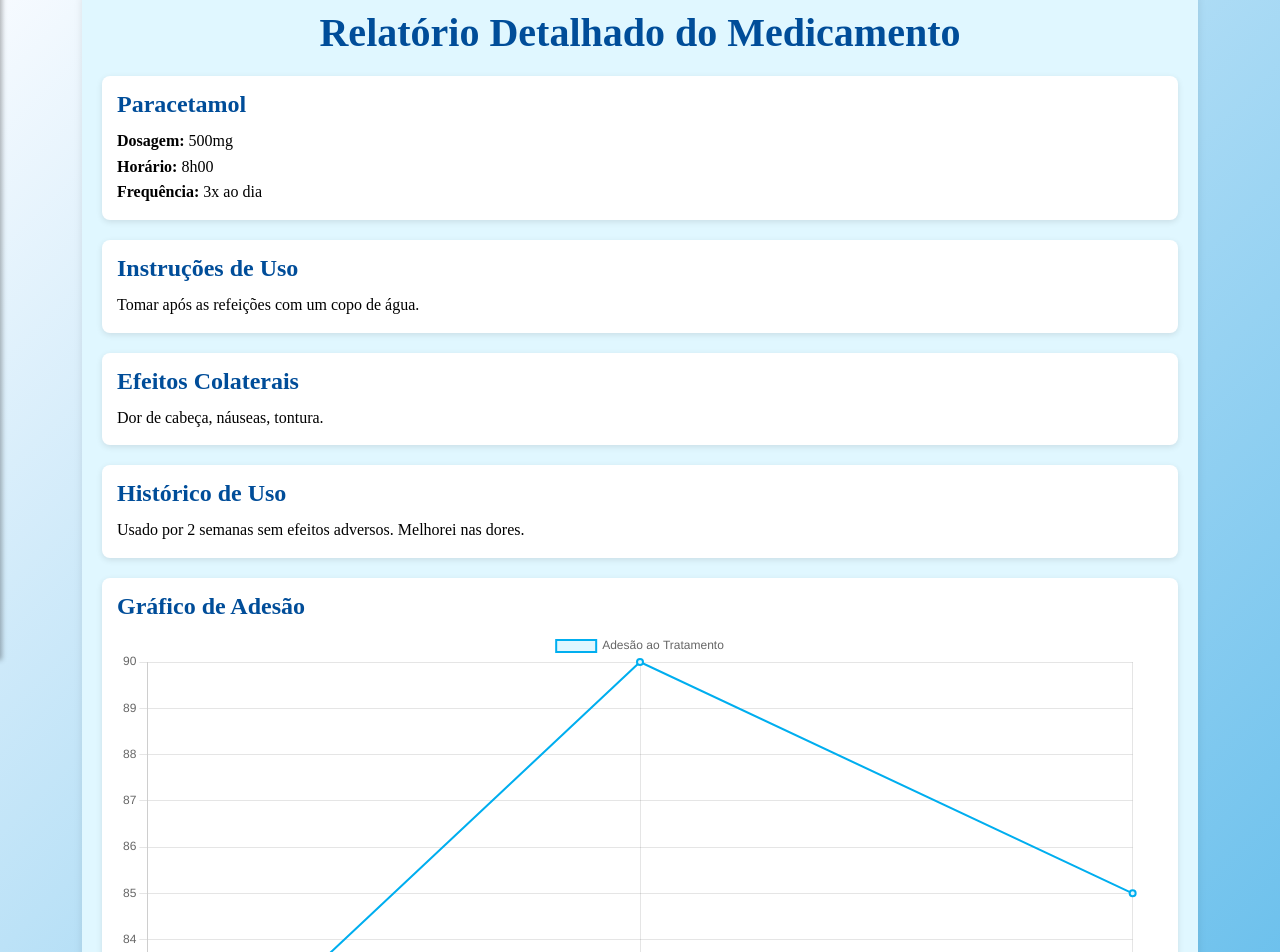
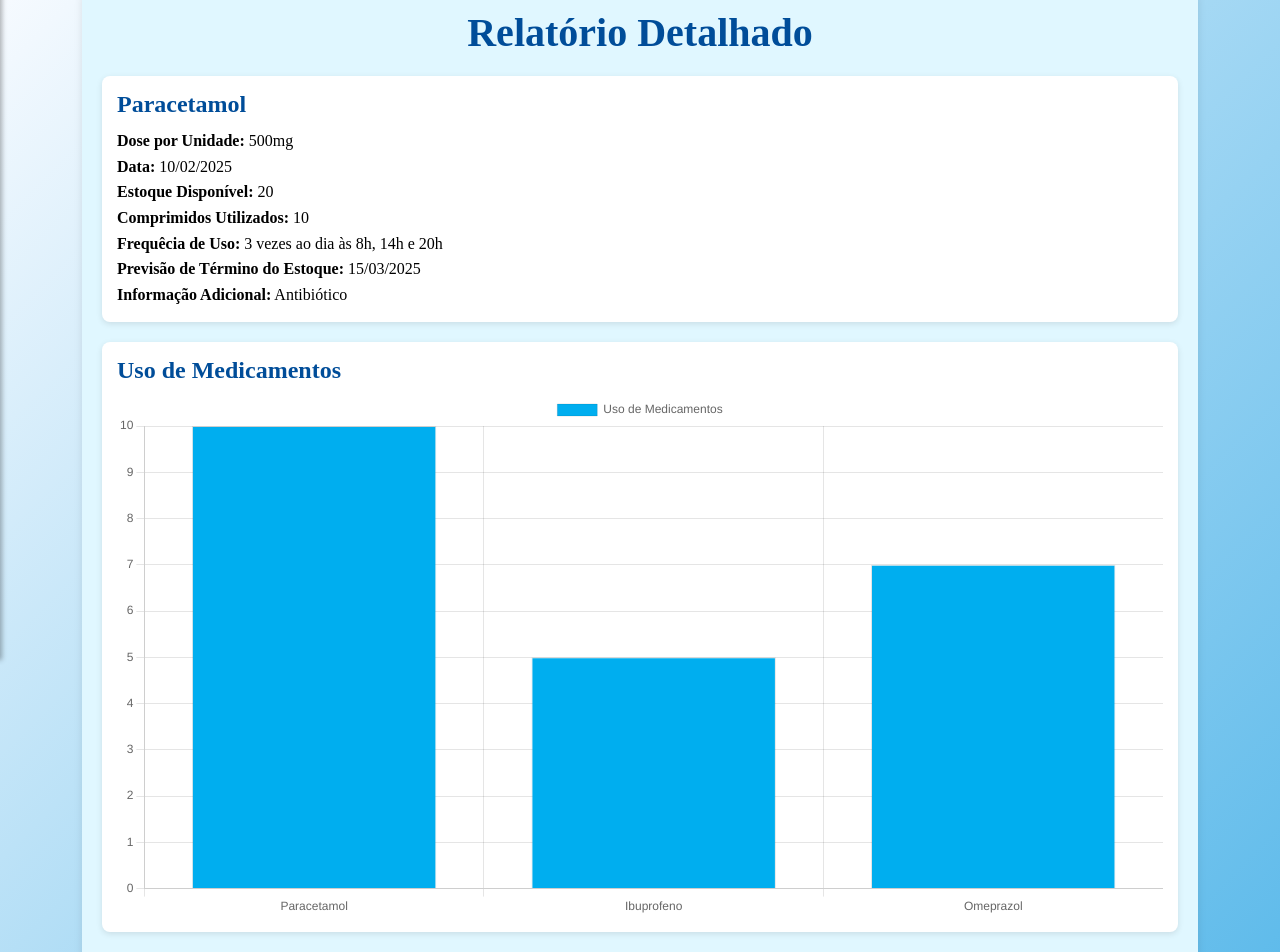
Before and after one commit to Raquel212/MediCareFrontEnd, a React (Vite) app: page /verDetalhes in a window 1280 px wide. Shown: the part 140-1092 px from the top of the page. Built offline with nearby package versions, Linux system fonts and the light colour scheme.

Commit message:
Update DetalhesMedicamentos

```diff
--- a/src/pages/DetalhesMedicamentos/DetalhesMedicamentos.module.css
+++ b/src/pages/DetalhesMedicamentos/DetalhesMedicamentos.module.css
@@ -25,7 +25,7 @@
 .instrucoesUso,
 .efeitosColaterais,
 .historicoUso,
-.graficoAdesao {
+.graficoUso {
     background-color: #ffffff;
     border-radius: 8px;
     padding: 15px;
@@ -37,7 +37,7 @@
 .instrucoesUso h3,
 .efeitosColaterais h3,
 .historicoUso h3,
-.graficoAdesao h3 {
+.graficoUso h3 {
     font-size: 1.5rem;
     color: #004D99;
     margin-bottom: 10px;
@@ -75,7 +75,7 @@
     color: #00AEEF;
 }
 
-.graficoAdesao p {
+.graficoUso p {
     font-size: 1rem;
     color: #888;
     margin-top: 10px;
@@ -113,7 +113,7 @@
     .instrucoesUso,
     .efeitosColaterais,
     .historicoUso,
-    .graficoAdesao {
+    .graficoUso {
         padding: 10px;
     }
 
@@ -127,13 +127,13 @@
         width: 100%;
     }
 
-    .graficoAdesao {
+    .graficoUso {
         height: 450px;
     }
 }
 
 @media (max-width: 480px){
-    .graficoAdesao {
+    .graficoUso {
         height: 250px;
     }
 }
@@ -164,13 +164,13 @@
         display: none;
     }
 
-    .graficoAdesao {
+    .graficoUso {
         width: 100%;
         height: 400px;
     }
 
 
-    .graficoAdesao canvas {
+    .graficoUso canvas {
         width: 100% !important;
         height: auto !important;
     }
--- a/src/pages/DetalhesMedicamentos/index.jsx
+++ b/src/pages/DetalhesMedicamentos/index.jsx
@@ -2,10 +2,10 @@ import Footer from '../../components/Footer';
 import HeaderHomeUsuario from '../../components/HeaderHomeUsuario';
 import styles from './DetalhesMedicamentos.module.css';
 import { Link } from 'react-router-dom';
-import { Line } from 'react-chartjs-2';
-import { Chart as ChartJS, CategoryScale, LinearScale, PointElement, LineElement, Title, Tooltip, Legend } from 'chart.js';
+import { Bar } from 'react-chartjs-2';
+import { Chart as ChartJS, CategoryScale, LinearScale, BarElement, Title, Tooltip, Legend } from 'chart.js';
 
-ChartJS.register(CategoryScale, LinearScale, PointElement, LineElement, Title, Tooltip, Legend);
+ChartJS.register(CategoryScale, LinearScale, BarElement, Title, Tooltip, Legend);
 
 function DetalhesMedicamento() {
     const medicamento = {
@@ -13,27 +13,28 @@ function DetalhesMedicamento() {
         dosagem: '500mg',
         horario: '8h00',
         frequencia: '3x ao dia',
-        instrucoesUso: 'Tomar após as refeições com um copo de água.',
-        efeitosColaterais: 'Dor de cabeça, náuseas, tontura.',
-        historicoUso: 'Usado por 2 semanas sem efeitos adversos. Melhorei nas dores.',
+        dataCompra: '10/02/2025',
+        quantidadeEstoque: 20,
+        quantidadeTomada: 10,
+        programacaoUso: '3 vezes ao dia às 8h, 14h e 20h',
+        previsaoAcabar: '15/03/2025',
+        informacaoAdicional: 'Antibiótico',
     };
 
-    const adesaoGraficoData = [
-        { data: 'Semana 1', adesao: 80 },
-        { data: 'Semana 2', adesao: 90 },
-        { data: 'Semana 3', adesao: 85 },
+    const usoMedicamentos = [
+        { nome: 'Paracetamol', quantidade: 10 },
+        { nome: 'Ibuprofeno', quantidade: 5 },
+        { nome: 'Omeprazol', quantidade: 7 }
     ];
 
     const chartData = {
-        labels: adesaoGraficoData.map(item => item.data),
+        labels: usoMedicamentos.map(item => item.nome),
         datasets: [
             {
-                label: 'Adesão ao Tratamento',
-                data: adesaoGraficoData.map(item => item.adesao),
-                borderColor: '#00AEEF',
-                backgroundColor: '#E0F7FF',
-                borderWidth: 2,
-                fill: true,
+                label: 'Uso de Medicamentos',
+                data: usoMedicamentos.map(item => item.quantidade),
+                backgroundColor: '#00AEEF',
+                borderWidth: 1,
             },
         ],
     };
@@ -46,41 +47,24 @@ function DetalhesMedicamento() {
         <>
             <HeaderHomeUsuario />
             <div className={styles.containerDetalhes}>
-                <div className={styles.containerFundoAlterado}> {/* Novo container com fundo alterável */}
-                    <h1 className={styles.tituloDetalhes}>Relatório Detalhado do Medicamento</h1>
-
+                <div className={styles.containerFundoAlterado}>
+                    <h1 className={styles.tituloDetalhes}>Relatório Detalhado</h1>
 
                     <div className={styles.informacoesBasicas}>
                         <h2>{medicamento.nome}</h2>
-                        <p><strong>Dosagem:</strong> {medicamento.dosagem}</p>
-                        <p><strong>Horário:</strong> {medicamento.horario}</p>
-                        <p><strong>Frequência:</strong> {medicamento.frequencia}</p>
+                        <p><strong>Dose por Unidade:</strong> {medicamento.dosagem}</p>
+                        <p><strong>Data:</strong> {medicamento.dataCompra}</p>
+                        <p><strong>Estoque Disponível:</strong> {medicamento.quantidadeEstoque}</p>
+                        <p><strong>Comprimidos Utilizados:</strong> {medicamento.quantidadeTomada}</p>
+                        <p><strong>Frequêcia de Uso:</strong> {medicamento.programacaoUso}</p>
+                        <p><strong>Previsão de Término do Estoque:</strong> {medicamento.previsaoAcabar}</p>
+                        <p><strong>Informação Adicional:</strong> {medicamento.informacaoAdicional}</p>
                     </div>
 
-
-                    <div className={styles.instrucoesUso}>
-                        <h3>Instruções de Uso</h3>
-                        <p>{medicamento.instrucoesUso}</p>
+                    <div className={styles.graficoUso}>
+                        <h3>Uso de Medicamentos</h3>
+                        <Bar data={chartData} />
                     </div>
-
-
-                    <div className={styles.efeitosColaterais}>
-                        <h3>Efeitos Colaterais</h3>
-                        <p>{medicamento.efeitosColaterais}</p>
-                    </div>
-
-
-                    <div className={styles.historicoUso}>
-                        <h3>Histórico de Uso</h3>
-                        <p>{medicamento.historicoUso}</p>
-                    </div>
-
-
-                    <div className={styles.graficoAdesao}>
-                        <h3>Gráfico de Adesão</h3>
-                        <Line data={chartData} />
-                    </div>
-
 
                     <div className={styles.botaoContainer}>
                         <button className={styles.botaoImprimir} onClick={imprimirRelatorio}>Imprimir Relatório</button>
```
